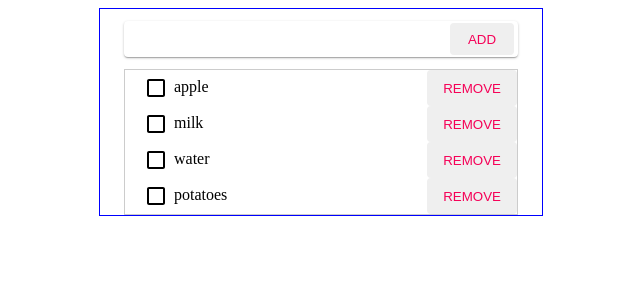
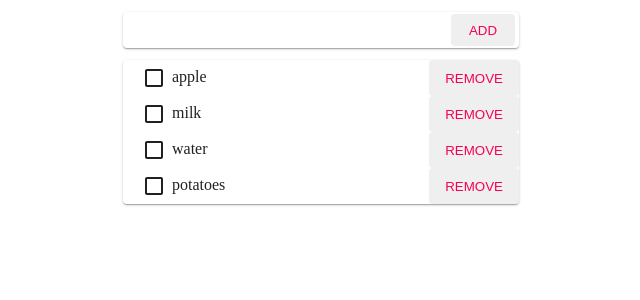
Before and after one commit to eldiyar7/grocery-list-app, a React (Create React App) app: page / in a window 1280 px wide. Shown: the top 300 px of the page, without its empty margins (319-959 px from the left). Built offline with nearby package versions, Linux system fonts and the light colour scheme.

Commit message:
use card

```diff
--- a/src/Items.js
+++ b/src/Items.js
@@ -1,10 +1,12 @@
 import React, {Component} from 'react'
 import Item from './Item'
+import Card from './common/Card'
 
 class Items extends Component {
   render() {
     const {items, checkOffItem, removeItem} = this.props
     return (
+      <Card>
         <div className="items-container">
           {items.map(item => {
             return (
@@ -17,6 +19,7 @@ class Items extends Component {
             )
           })}
         </div>
+      </Card>
     )
   }
 }
--- a/src/index.css
+++ b/src/index.css
@@ -5,13 +5,11 @@
   margin-right: auto;
   padding-left: 16px;
   padding-right: 16px;
-  border: 1px solid blue;
 }
 
 .items-container {
   display: flex;
   flex-direction: column;
-  border: 1px solid #ccc;
 }
 
 .item-container {
```
Lines whose indentation alone changed are shown as unchanged.
